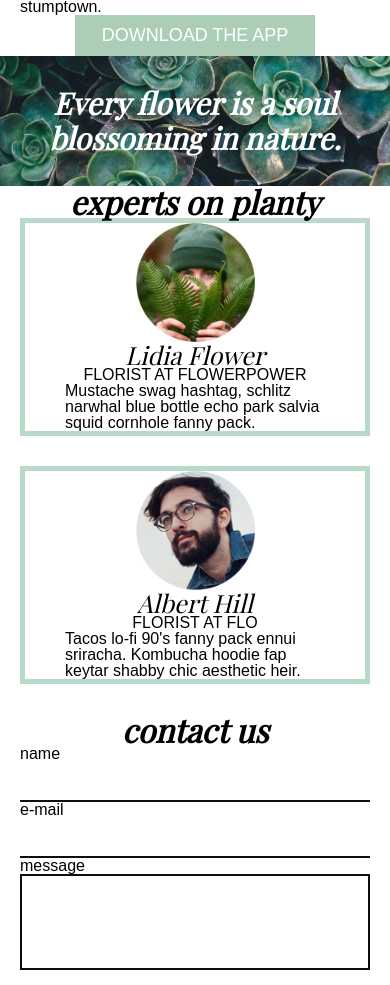
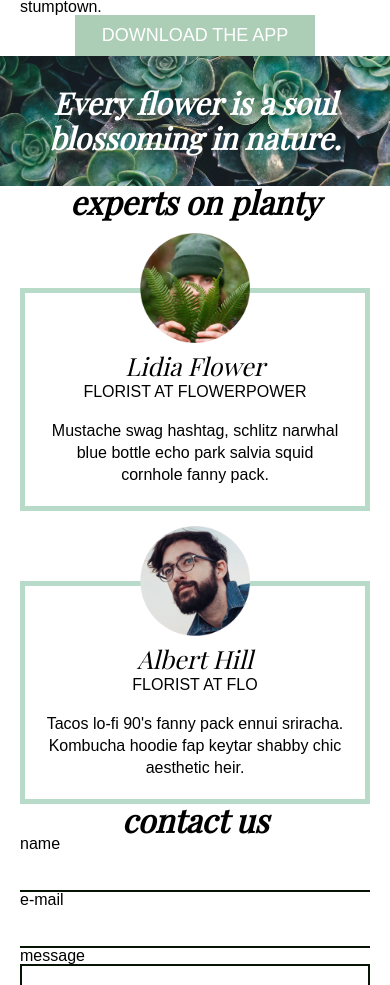
Before and after one commit to PatrycjaKanigowska/Planty, a plain HTML site: page index.html in a window 390 px wide. Shown: the part 964-1949 px from the top of the page. Drawn offline with nearby package versions, Linux system fonts and the light colour scheme; a web font is replaced by a local one.

Commit message:
Add styles to expert class for mobiles

```diff
--- a/css/style.css
+++ b/css/style.css
@@ -21,7 +21,7 @@ img {
     box-sizing: border-box;
 }
 
-li, h4, h3, h2, .role, .copyrights, footer ul {
+li, h4, h3, h2, .role, .description, .copyrights, footer ul {
     text-align: center;
 }
 
@@ -119,23 +119,31 @@ h2 {
 
 h3 {
     font-size: 25px;
+    padding: 60px 0 6px;
 }
 
 .role {
     font-size: 16px;
+    padding-bottom: 20px;
 }
 
 .expert {
     border: 5px solid #b7dbc8;
-    margin-bottom: 30px;
+    position: relative;
+    margin-top: 70px;
 }
 
 .photo {
-    width: 35%;
+    width: 110px;
+    position: absolute;
+    top: -60px;
+    left: 0;
+    right: 0;
 }
 
 .description {
-    padding: 0 40px;
+    line-height: 22px;
+    padding: 0 6% 20px;
 }
 
 /* ------------------------------Contact------------------------------------ */
@@ -224,6 +232,14 @@ footer li {
     .role {
         font-size: 20px;
     }
+
+    .photo {
+        width: 150px;
+        position: relative;
+        top: -80px;
+        left: 0;
+        right: 0;
+    }
 }
 
 /* ------------------------768px--------------------------------- */
```
